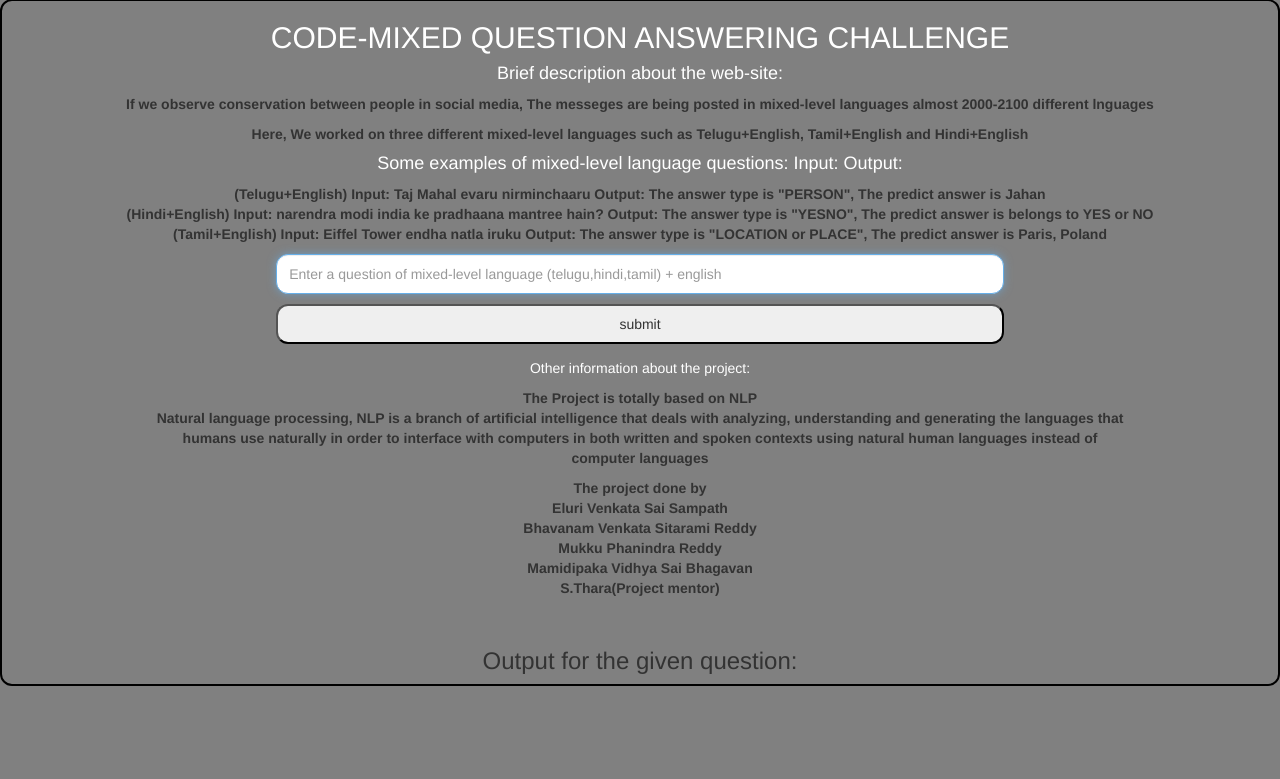
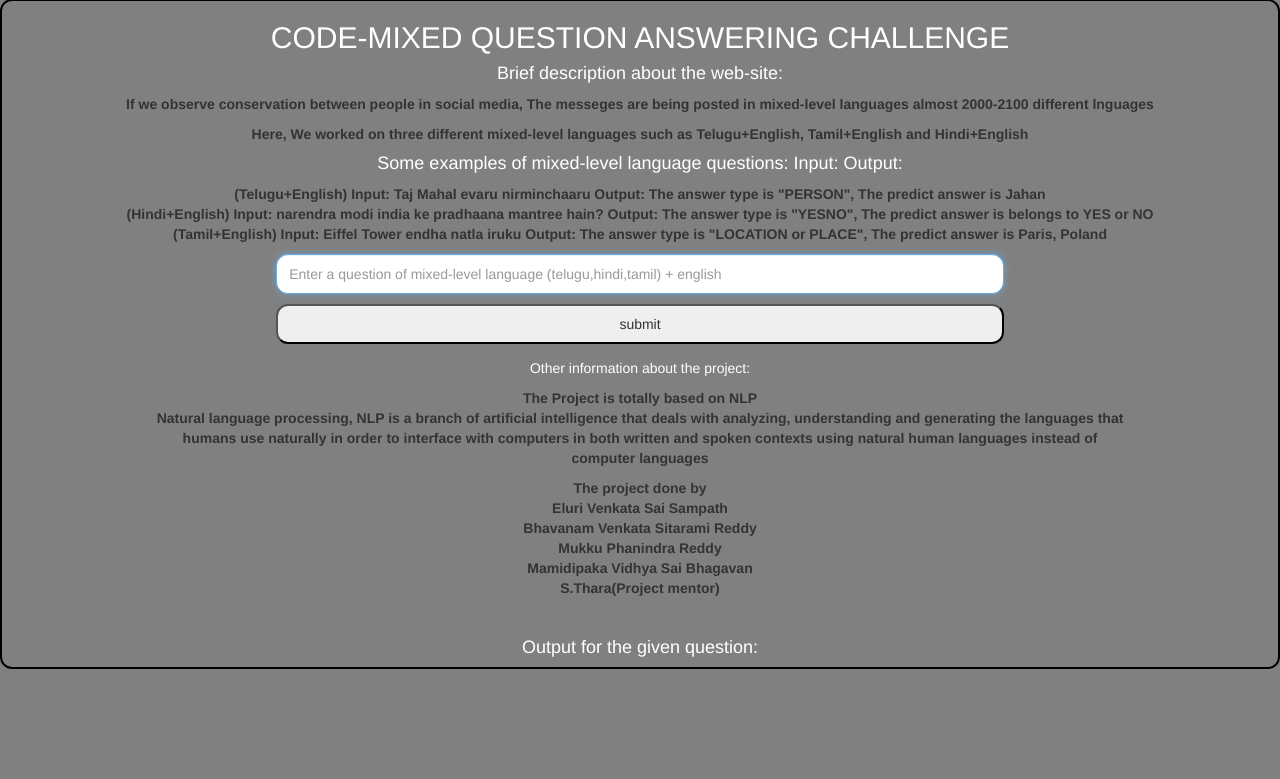
Before and after one commit to Bhagava/Project-app, a Flask app: page / in a window 1280 px wide. Shown: the part 21-800 px from the top of the page. Run offline with Flask 2, Linux system fonts and the light colour scheme; some libraries are stand-ins or nearby versions.

Commit message:
Update index.html

```diff
--- a/templates/index.html
+++ b/templates/index.html
@@ -32,9 +32,9 @@
       <p style="font-weight: bold;">The project done by <br>Eluri Venkata Sai Sampath<br>Bhavanam Venkata Sitarami Reddy<br>Mukku Phanindra Reddy<br>Mamidipaka Vidhya Sai Bhagavan<br>S.Thara(Project mentor)</p>
       <br>
       <div>
-      <h3>Output for the given question:</h3>
+      <h4 style="color:white;">Output for the given question:</h4>
       {% for error in output %}
-        <h4>{{ error }}</h4>
+        <h6>{{ error }}</h6>
       {% endfor %}
       </div>
        </div>
```
